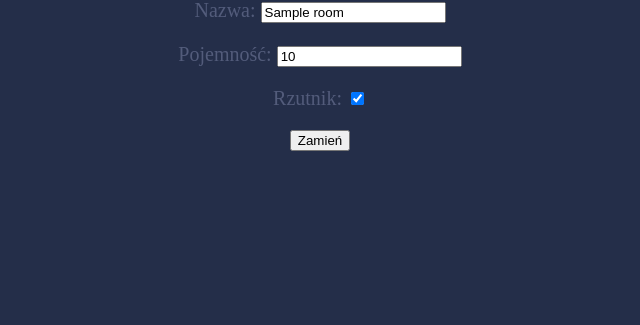
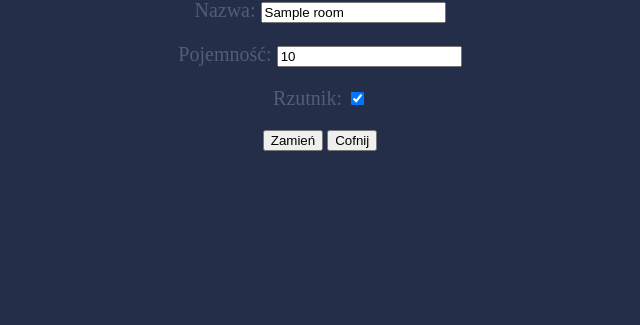
Before and after one commit to DorotaStaszczuk/Rezerwacja_sali_konferencyjnej, a Django app: page /room/modify/1/ in a window 1280 px wide. Shown: the part 126-451 px from the top of the page, without its empty margins (320-960 px from the left). Run offline with Django 3.2, Linux system fonts and the light colour scheme; tables that the repository leaves empty hold one stand-in row (values such as "Sample post").

Commit message:
button added

```diff
--- a/s_konf/s_konf_app/templates/s_konf_app/room_update_form.html
+++ b/s_konf/s_konf_app/templates/s_konf_app/room_update_form.html
@@ -5,6 +5,7 @@
 <form method="post" action="#" enctype="multipart/form-data">
 {{ form.as_p }}
     <input type="submit" value="Zamień">
+    <a href="{% url 'room' pk=object.pk %}"><input type="button" value="Cofnij" /></a>
 {% csrf_token %}
 </form>
 {% endblock %}
```
